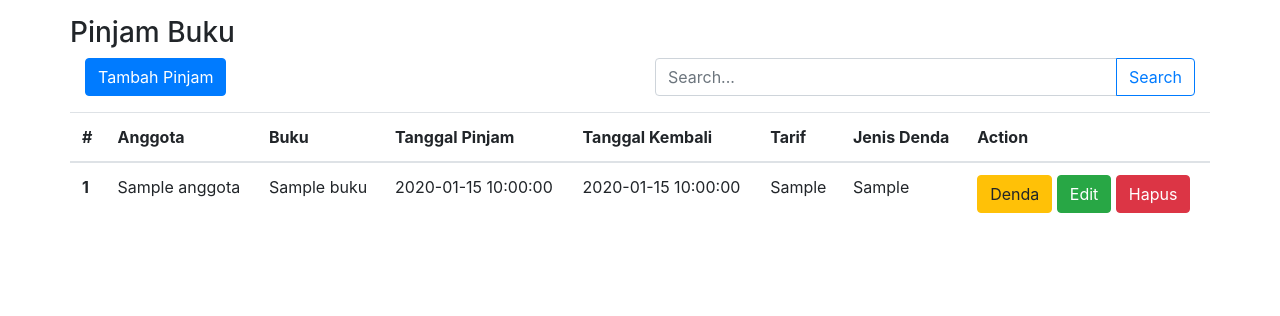
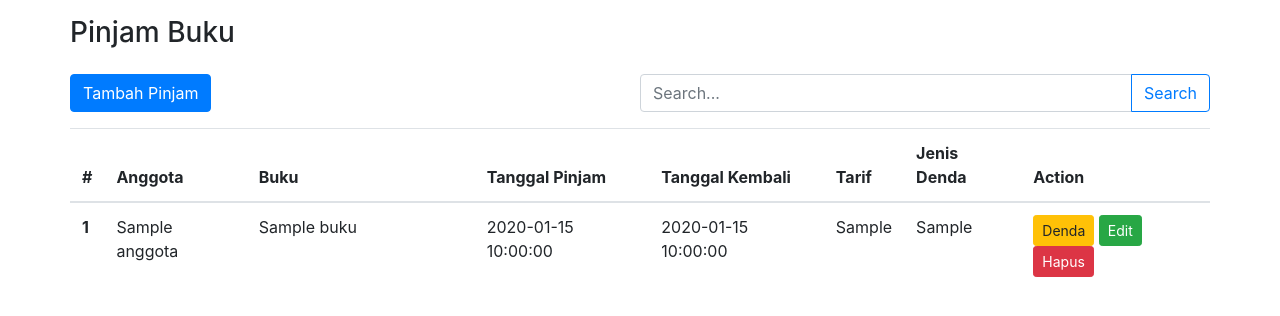
Before and after one commit to adiyatzzz/challangesmk_3, a PHP site: page /index.php?page=pinjam in a window 1280 px wide. Shown: the part 56-372 px from the top of the page. Run offline with PHP 8.4, Linux system fonts and the light colour scheme; tables that the repository leaves empty or names only in its code hold one stand-in row (values such as "Sample post").

Commit message:
fixed bootstrap class styling & fixed jml_denda on page anggota

```diff
--- /dev/null
+++ b/assets/js/myscript.js
@@ -0,0 +1,10 @@
+let denda = document.querySelectorAll('.denda');
+window.addEventListener('load', function () {
+    denda.forEach(el => {
+
+        let trimStr = el.textContent.trim();
+        if (trimStr.length == 0) {
+            el.textContent = '0';
+        }
+    });
+});
--- a/index.php
+++ b/index.php
@@ -98,11 +98,12 @@ include('function/function.php');
                 <div class="row mt-3">
                     <h3>Buku</h3>
                 </div>
-                <div class="row">
-                    <div class="col-md-6">
+
+                <div class="row mt-3">
+                    <div class="col-md-6 p-0">
                         <a href="?page=tambah_buku" class="btn btn-primary">Tambah Buku</a>
                     </div>
-                    <div class="col-md-6">
+                    <div class="col-md-6 p-0">
                         <form action="" method="post">
                             <div class="input-group">
                                 <input type="text" class="form-control" placeholder="Search..." name="keyword">
@@ -185,6 +186,7 @@ include('function/function.php');
 
 <script src="assets/js/jquery-3.4.1.min.js"></script>
 <script src="assets/js/bootstrap.min.js"></script>
+<script src="assets/js/myscript.js"></script>
 </body>
 
 </html>
--- a/template/pinjam.php
+++ b/template/pinjam.php
@@ -25,11 +25,11 @@ if (isset($_GET['act']) == 'hapus_pinjam') {
         <h3>Pinjam Buku</h3>
     </div>
 
-    <div class="row">
-        <div class="col-md-6">
+    <div class="row mt-3">
+        <div class="col-md-6 p-0">
             <a href="?page=tambah_pinjam" class="btn btn-primary">Tambah Pinjam</a>
         </div>
-        <div class="col-md-6">
+        <div class="col-md-6 p-0">
             <form action="" method="post">
                 <div class="input-group">
                     <input type="text" class="form-control" placeholder="Search..." name="keyword">
@@ -41,12 +41,12 @@ if (isset($_GET['act']) == 'hapus_pinjam') {
         </div>
     </div>
     <div class="row mt-3">
-        <table class="table table-hover">
+        <table class="table table-hover table-responsive">
             <thead>
                 <tr>
                     <th scope="col">#</th>
                     <th scope="col">Anggota</th>
-                    <th scope="col">Buku</th>
+                    <th scope="col" width="20%">Buku</th>
                     <th scope="col">Tanggal Pinjam</th>
                     <th scope="col">Tanggal Kembali</th>
                     <th scope="col">Tarif</th>
@@ -92,9 +92,9 @@ if (isset($_GET['act']) == 'hapus_pinjam') {
                         <td><?= $d['tarif_denda'] ?></td>
                         <td><?= $d['jns_denda'] ?></td>
                         <td>
-                            <a href="?page=denda&id=<?= $d['kode_pinjam'] ?>" class=" btn btn-warning">Denda</a>
-                            <a href="?page=edit_pinjam&id=<?= $d['kode_pinjam'] ?>" class="btn btn-success">Edit</a>
-                            <a href="?page=pinjam&act=hapus_pinjam&id=<?= $d['kode_pinjam'] ?>" class="btn btn-danger" onclick="return confirm('Yakin?')">Hapus</a>
+                            <a href="?page=denda&id=<?= $d['kode_pinjam'] ?>" class=" btn btn-sm btn-warning">Denda</a>
+                            <a href="?page=edit_pinjam&id=<?= $d['kode_pinjam'] ?>" class="btn btn-sm   btn-success">Edit</a>
+                            <a href="?page=pinjam&act=hapus_pinjam&id=<?= $d['kode_pinjam'] ?>" class="btn btn-sm btn-danger" onclick="return confirm('Yakin?')">Hapus</a>
                         </td>
                     </tr>
                 <?php endforeach; ?>
```
Also changed, not shown: template/anggota.php (+17 -4 lines), template/tambah_anggota.php (+8 -13 lines).
